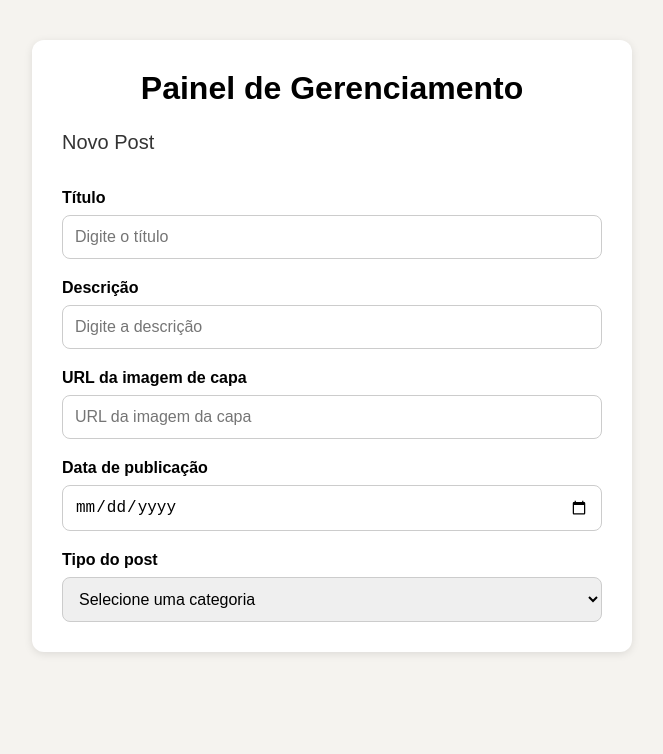
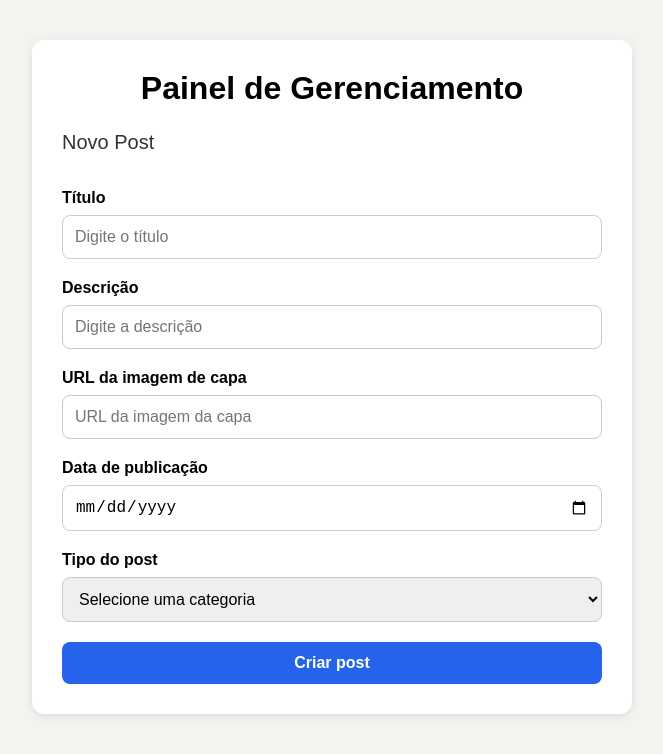
Before and after one commit to JoinvilleMaisTechM2/painel-gerenciamento, a React (Vite) app: page / in a window 1280 px wide. Shown: the top 754 px of the page, without its empty margins (308-971 px from the left). Built offline with nearby package versions, Linux system fonts and the light colour scheme.

Commit message:
feat: validação dos campos do formulário com mensagens de erro

```diff
--- a/package.json
+++ b/package.json
@@ -11,7 +11,8 @@
   },
   "dependencies": {
     "react": "^19.1.0",
-    "react-dom": "^19.1.0"
+    "react-dom": "^19.1.0",
+    "react-toastify": "^11.0.5"
   },
   "devDependencies": {
     "@eslint/js": "^9.30.1",
--- a/src/App.jsx
+++ b/src/App.jsx
@@ -1,5 +1,7 @@
 import { useState } from 'react'
 import './App.css'
+import { ToastContainer, toast } from 'react-toastify'
+import 'react-toastify/dist/ReactToastify.css'
 
 function App() {
   const [titulo, setTitulo] = useState('')
@@ -8,11 +10,49 @@ function App() {
   const [dataPublicacao, setDataPublicacao] = useState('')
   const [categoria, setCategoria] = useState('')
 
+  const handleSubmit = (e) => {
+    e.preventDefault()
+
+    if (!titulo.trim()) {
+      toast.error('O título é obrigatório')
+      return
+    }
+
+    if (!descricao.trim()) {
+      toast.error('A descrição é obrigatória')
+      return
+    }
+
+    if (!urlImagem.startsWith('http')) {
+      toast.error('A URL da imagem deve começar com http')
+      return
+    }
+
+    if (!categoria) {
+      toast.error('Selecione uma categoria')
+      return
+    }
+
+    const hoje = new Date().toISOString().split('T')[0]
+    if (dataPublicacao < hoje) {
+      toast.error('A data deve ser hoje ou no futuro')
+      return
+    }
+
+    toast.success('Post criado com sucesso!')
+
+    setTitulo('')
+    setDescricao('')
+    setUrlImagem('')
+    setDataPublicacao('')
+    setCategoria('')
+  }
+
   return (
     <div className="container">
       <h1>Painel de Gerenciamento</h1>
 
-      <form className="form">
+      <form className="form" onSubmit={handleSubmit}>
         <h3 className="subtitulo">Novo Post</h3>
 
         <div className="form-control">
@@ -73,8 +113,10 @@ function App() {
           </select>
         </div>
 
+        <button type="submit">Criar post</button>
+      </form>
 
-      </form>
+      <ToastContainer />
     </div>
   )
 }
```
Also changed, not shown: 1 other file (tests, documents, lock files or other folders).
